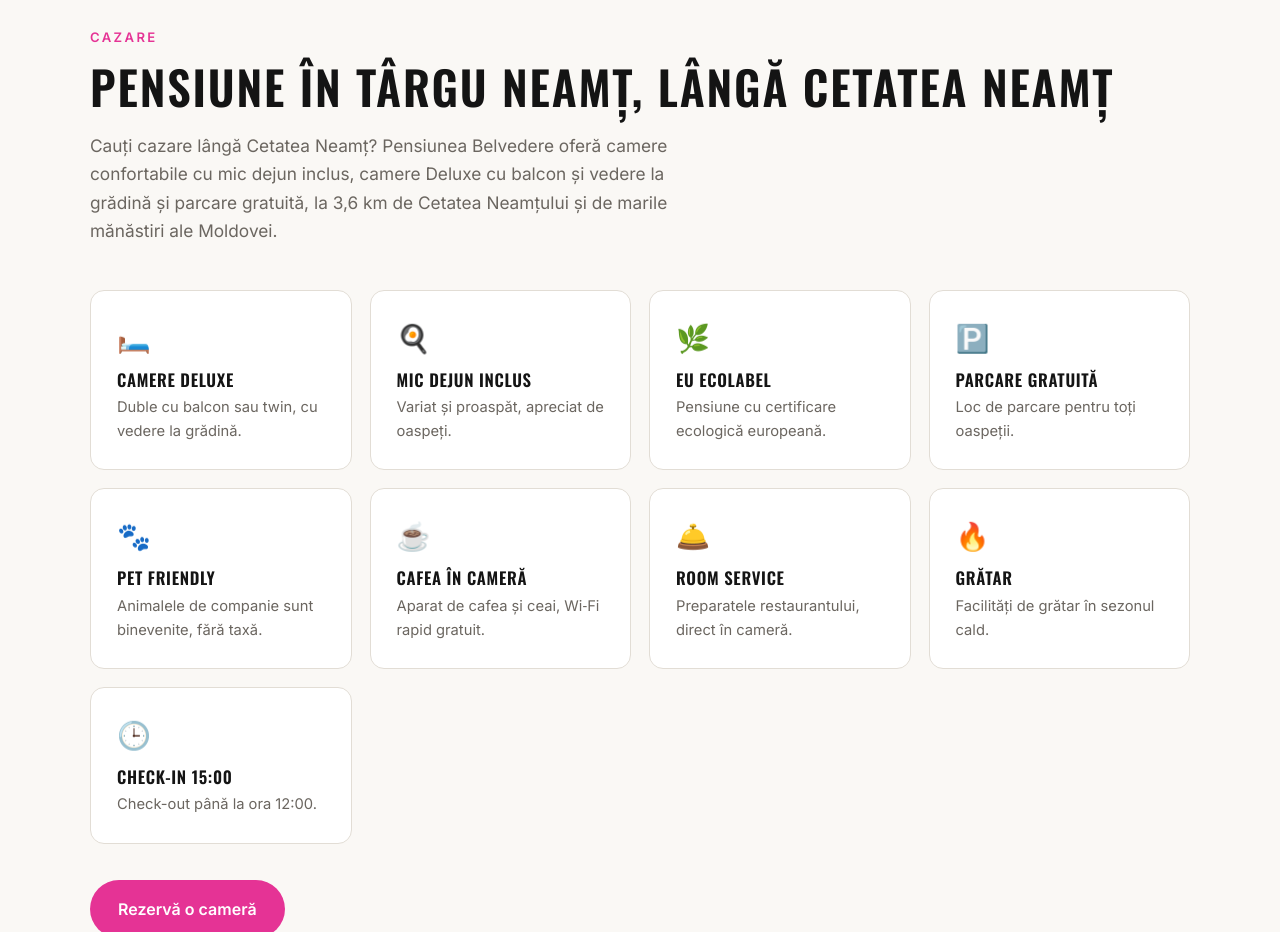
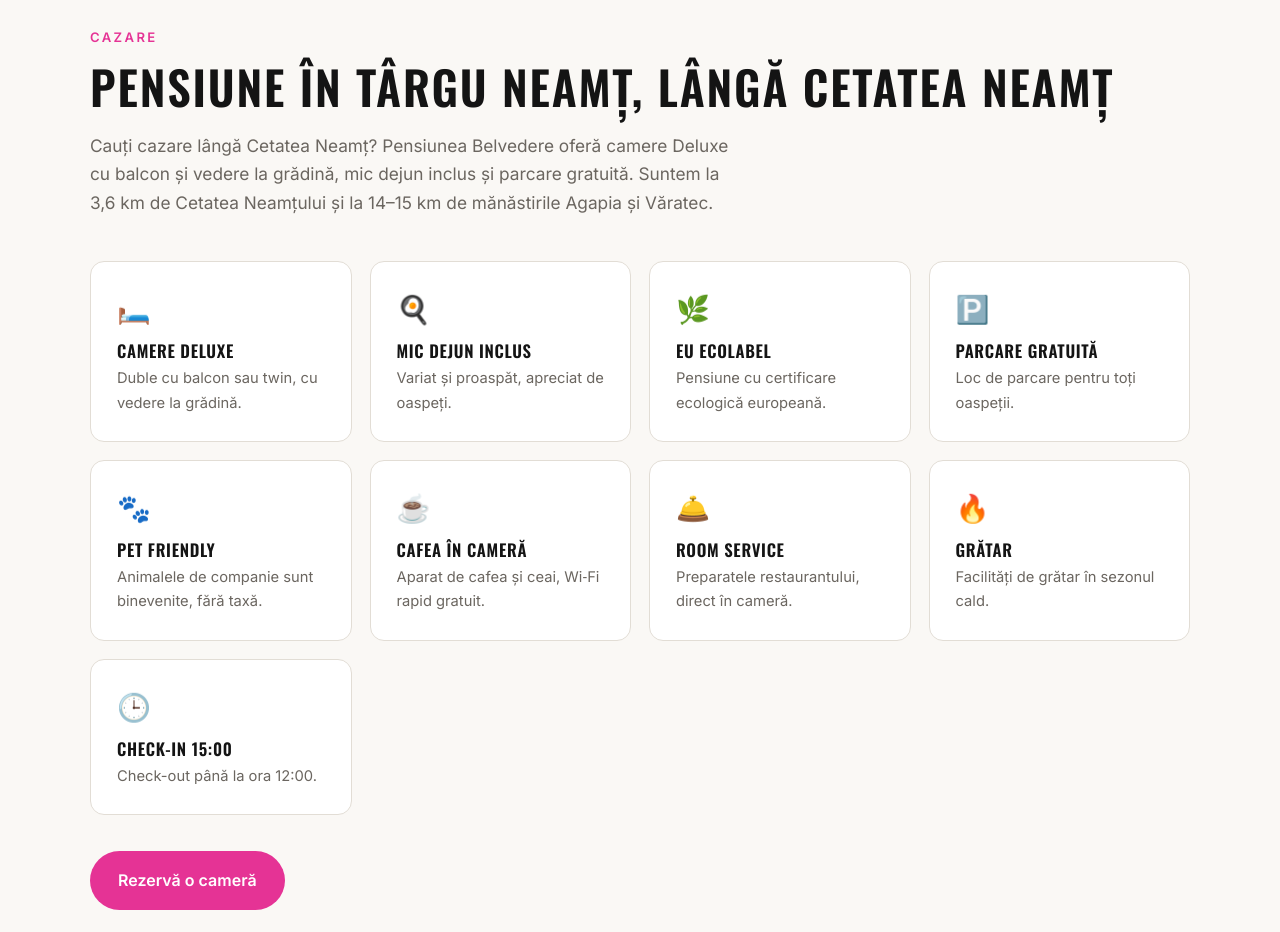
Before and after one commit to steffancucu-max/belvedere-gastro-pub, a plain HTML site: page index.html in a window 1280 px wide. Shown: the part 2560-3492 px from the top of the page. Drawn offline with nearby package versions, Linux system fonts and the light colour scheme.

Commit message:
Fix distance wording in accommodation section
Co-Authored-By: Claude Opus 5.5 <noreply@anthropic.com>

```diff
--- a/index.html
+++ b/index.html
@@ -367,7 +367,7 @@
     <div class="reveal">
       <span class="eyebrow">Cazare</span>
       <h2>Pensiune în Târgu Neamț, lângă Cetatea Neamț</h2>
-      <p class="lead">Cauți cazare lângă Cetatea Neamț? Pensiunea Belvedere oferă camere confortabile cu mic dejun inclus, camere Deluxe cu balcon și vedere la grădină și parcare gratuită, la 3,6 km de Cetatea Neamțului și de marile mănăstiri ale Moldovei.</p>
+      <p class="lead">Cauți cazare lângă Cetatea Neamț? Pensiunea Belvedere oferă camere Deluxe cu balcon și vedere la grădină, mic dejun inclus și parcare gratuită. Suntem la 3,6 km de Cetatea Neamțului și la 14–15 km de mănăstirile Agapia și Văratec.</p>
     </div>
     <div class="features">
       <div class="feat reveal"><div class="ic">🛏️</div><h3>Camere Deluxe</h3><p>Duble cu balcon sau twin, cu vedere la grădină.</p></div>
```
